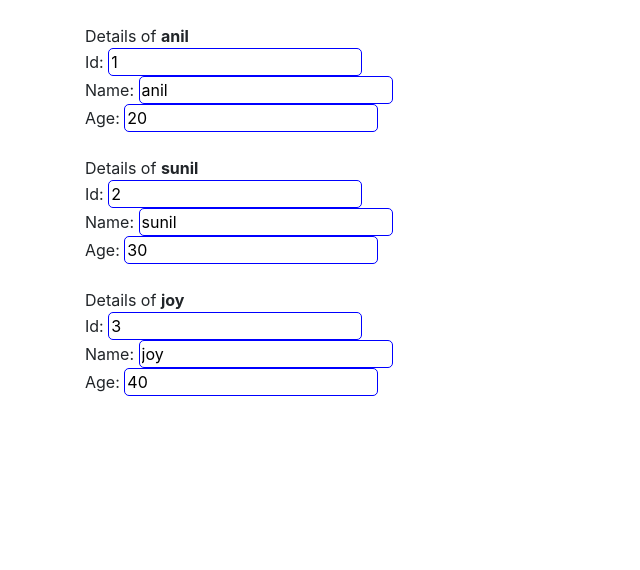
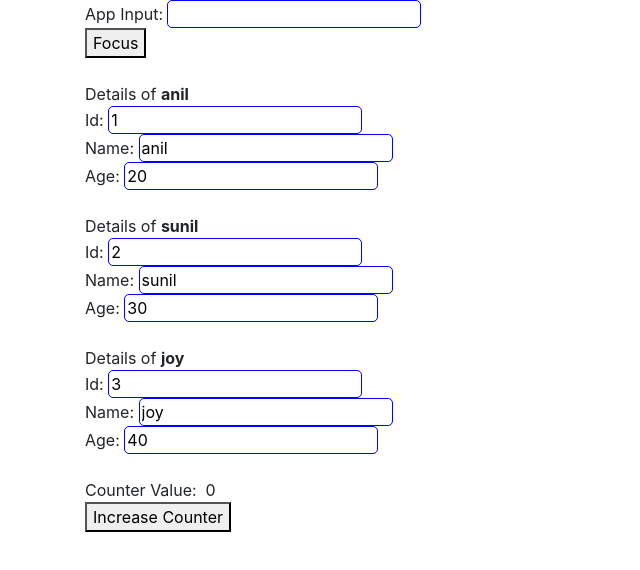
Before and after one commit to joydip-git/verizon-reactjs-12thOctober2020, a React (Create React App) app in the folder codes/day-3/react-state-list-demo/: page / in a window 1280 px wide. Shown: the top 570 px of the page, without its empty margins (0-640 px from the left). Built offline with nearby package versions, Linux system fonts and the light colour scheme.

Commit message:
app updated with ref

```diff
--- a/codes/day-3/react-state-list-demo/src/App.js
+++ b/codes/day-3/react-state-list-demo/src/App.js
@@ -1,10 +1,14 @@
-import React, { Component } from 'react'
+import React, { Component, createRef } from 'react'
+import Counter from './Counter';
 import Person from './Person';
 
 class App extends Component {
   constructor() {
     super()
     this.state = {
+      errorMessage: '',
+      data: 100,
+      counter: 0,
       people: [
         {
           id: 1,
@@ -23,6 +27,7 @@ class App extends Component {
         }
       ]
     }
+    this.appInputRef = React.createRef(); //{current:}
     console.log('[App] ctor called')
   }
   personChangeHandler = (propertyName, newPropertyValue, personId) => {
@@ -39,17 +44,53 @@ class App extends Component {
       people: copyOfPeople
     }, () => console.log(this.state.people));
   }
+  changeCounterHandler = () => {
+    // this.setState((currentState) => {
+    //   return {
+    //     counter: currentState.counter + 1
+    //   }
+    // }, () => console.log(this.state));
+    this.setState((currentState, props) => {
+      return {
+        counter: currentState.counter + props.val
+      }
+    }, () => console.log(this.state));
+  }
+
+  inputHandler = () => {
+    //this.appInputRef.current.focus();
+    if (this.appInputRef.current.value === '') {
+      this.setState({
+        errorMessage: 'please enter value'
+      })
+    } else {
+      this.setState({
+        errorMessage: ''
+      })
+    }
+  }
+
   render() {
     console.log('[App] rendered')
     return (
       <div className='container'>
+        App Input:&nbsp;<input type='text' ref={this.appInputRef}
+          onChange={this.inputHandler} />&nbsp;
+        {
+          this.state.errorMessage !== '' && (<span>{this.state.errorMessage}</span>)
+        }
+        <br />
+        <button onClick={this.inputHandler}>Focus</button>
         <div className='panel panel-primary'>
           {
-
             this.state.people.map((p) => {
               return <Person key={p.id} personData={p} changeHandler={this.personChangeHandler} />
             })
           }
+        </div>
+        <br />
+        <div>
+          <Counter counterValue={this.state.counter} changeCounter={this.changeCounterHandler} />
         </div>
       </div>
     );
--- /dev/null
+++ b/codes/day-3/react-state-list-demo/src/Counter.js
@@ -0,0 +1,19 @@
+import React from 'react'
+/**
+ * {
+ * counterValue:0,
+ * changeCounter:....
+ * }
+ *
+ */
+export default function Counter({ counterValue, changeCounter }) {
+    console.log('[Counter] rendered')
+    return (
+        <>
+            Counter Value: &nbsp;
+            <span>{counterValue}</span>
+            <br />
+            <button onClick={changeCounter}>Increase Counter</button>
+        </>
+    )
+}
--- a/codes/day-3/react-state-list-demo/src/index.js
+++ b/codes/day-3/react-state-list-demo/src/index.js
@@ -5,6 +5,6 @@ import 'bootstrap/dist/css/bootstrap.min.css'
 import App from './App';
 
 ReactDOM.render(
-    <App />,
+  <App val={10} />,
   document.getElementById('root')
 );
```
